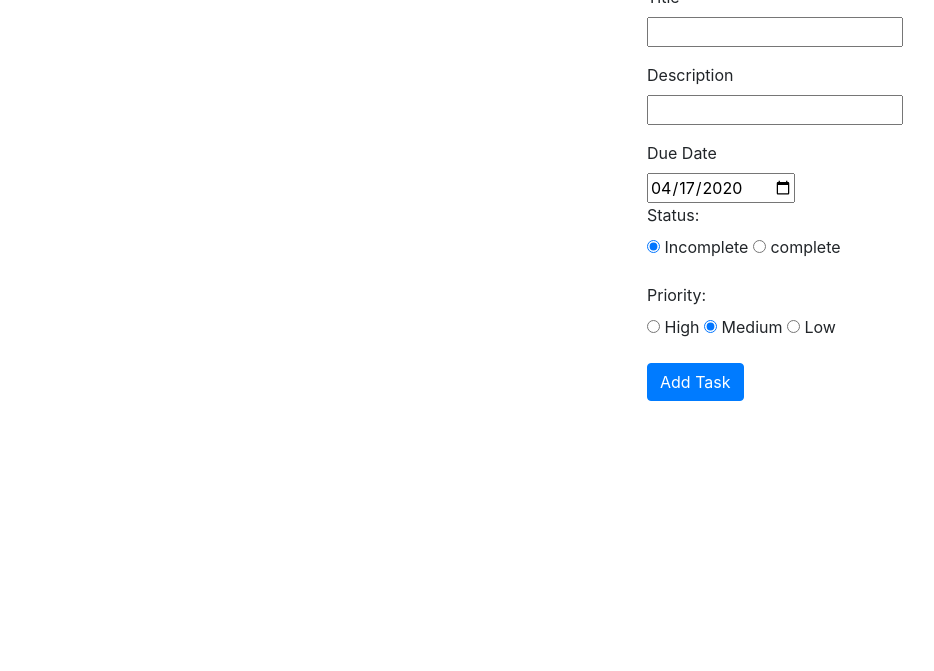
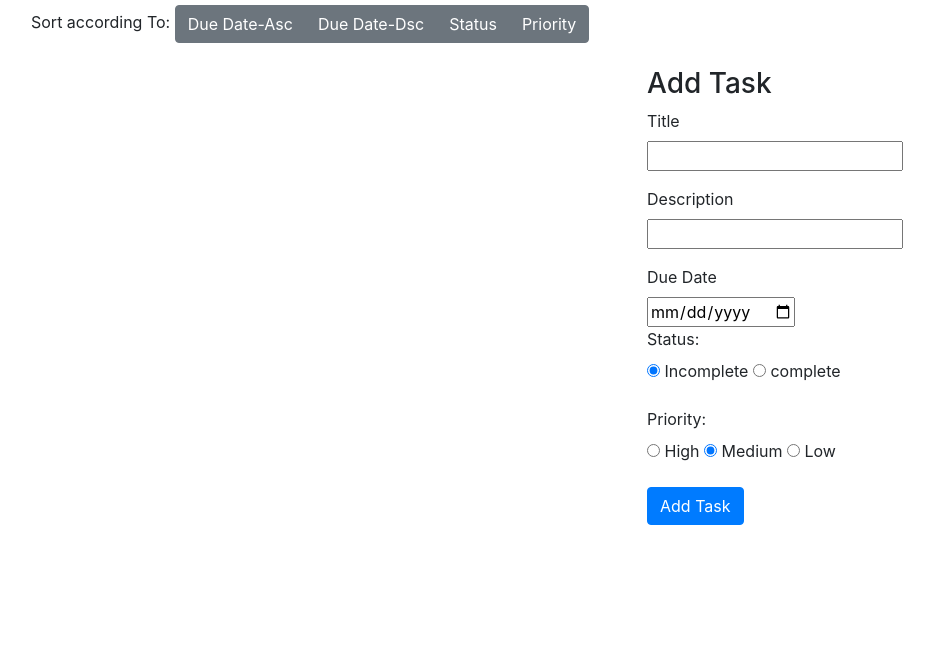
Before and after one commit to ankitrana123/Todo-Notes-Project-Nagarro, a website: page public/index.html in a window 1280 px wide. Shown: the part 129-800 px from the top of the page, without its empty margins (17-951 px from the left). Drawn offline with nearby package versions, Linux system fonts and the light colour scheme; no server answers.

Commit message:
added the sorting functionality

```diff
--- a/public/index.html
+++ b/public/index.html
@@ -8,45 +8,33 @@
         <link rel="stylesheet" href="https://stackpath.bootstrapcdn.com/bootstrap/4.3.1/css/bootstrap.min.css" integrity="sha384-ggOyR0iXCbMQv3Xipma34MD+dH/1fQ784/j6cY/iJTQUOhcWr7x9JvoRxT2MZw1T" crossorigin="anonymous">
     <script src="https://stackpath.bootstrapcdn.com/bootstrap/4.3.1/js/bootstrap.min.js" integrity="sha384-JjSmVgyd0p3pXB1rRibZUAYoIIy6OrQ6VrjIEaFf/nJGzIxFDsf4x0xIM+B07jRM" crossorigin="anonymous"></script>
     <script defer async src="index.js"></script>
+    <script src="list.js"></script>
 
     <title>Document</title>
 </head>
 <body>
     <div class="p-4 m-4">
+        <H2 style="text-align: center; font-family: 'Franklin Gothic Medium', 'Arial Narrow', Arial, sans-serif;padding-bottom: 40px;">Task-Notes TO-DO Application</H2>
+        <div class="row">
 
+            <div class="col-sm-6">
+                Sort according To:
+                <div class="btn-group mr-2" role="group" aria-label="First group">
+                    <button type="button" class="btn btn-secondary" id="duedate" onclick="listing(1)">Due Date-Asc</button>
+                    <button type="button" class="btn btn-secondary" id="duedate" onclick="listing(2)">Due Date-Dsc</button>
+                    <button type="button" class="btn btn-secondary" id="status" onclick="listing(3)">Status</button>
+                    <button type="button" class="btn btn-secondary" id="priority" onclick="listing(4)">Priority</button>
+                  </div>
+            </div>
+        </div>
         <div class="row">
+
         <div class="col-sm-6 p-4">
-        <div class="list-group myclass">
-            <script>
-                $.getJSON('http://localhost:2223/api/todos', function(data) {
-                    data.forEach(element => {
-                        var text = `
-                        <a href="#collapse${element.id}" data-toggle="collapse" role="button" aria-expanded="true" aria-controls="collapse${element.id}"
-                                class="list-group-item list-group-item-action flex-column align-items-start" id="${element.id}">
 
-                            <div class="d-flex w-100 justify-content-between">
-                                <h5 class="mb-1">${element.title}</h5>
-                                <small>Priority: ${element.priority}</small>
-                            </div>
-                            <p class="mb-1">${element.description}</p>
-                            <div class="d-flex w-100 justify-content-between">
-                                <h6 class="">State: ${element.status}</h6>
-
-                                <small>Due Date: ${element.duedate.substring(0, 10)}</small>
-                            </div>
-                         </a>
-
-                            <div class="collapse" id="collapse${element.id}">
-
-                            </div>
-                            `
-                        $(".myclass").append(text);
-                    });
+            <div class="list-group myclass">
 
 
-                })
-            </script>
-
+            <script>listing(1);</script>
         </div>
 
         </div>
--- /dev/null
+++ b/public/list.js
@@ -0,0 +1,60 @@
+function listing(sortId) {
+    $('.myclass').empty()
+    console.log(sortId)
+    $.getJSON('http://localhost:2223/api/todos', function (data) {
+        if (sortId == 1) {
+            data.sort(function (a, b) {
+                return new Date(b.duedate) - new Date(a.duedate);
+            });
+        } else if (sortId == 2) {
+            data.sort(function (a, b) {
+                return new Date(a.duedate) - new Date(b.duedate);
+            });
+        } else if (sortId == 3) {
+            var sortOrder = ['High', 'Medium', 'Low'];
+            data.sort(
+                function (a, b) {                              // Pass a function to the sort that takes 2 elements to compare
+                    if (a.priority == b.priority) {                    // If the elements both have the same `type`,
+                        return a.Title.localeCompare(b.title);
+                    } else {
+                        return sortOrder.indexOf(a.priority) - sortOrder.indexOf(b.priority); // Substract indexes, If element `a` comes first in the array, the returned value will be negative, resulting in it being sorted before `b`, and vice versa.
+                    }
+                }
+            );
+        } else if (sortId == 4) {
+            var sortOrder = ['incomplete', 'complete'];   // Declare a array that defines the order of the elements to be sorted.
+            data.sort(
+                function (a, b) {                              // Pass a function to the sort that takes 2 elements to compare
+                    if (a.status == b.status) {                    // If the elements both have the same `type`,
+                        return a.title.localeCompare(b.title); // Compare the elements by `name`.
+                    } else {                                   // Otherwise,
+                        return sortOrder.indexOf(a.status) - sortOrder.indexOf(b.status); // Substract indexes, If element `a` comes first in the array, the returned value will be negative, resulting in it being sorted before `b`, and vice versa.
+                    }
+                }
+            );
+        }
+
+
+        console.log(data)
+        data.forEach(element => {
+            var text = `
+            <a href="#collapse${element.Id}" data-toggle="collapse" role="button" aria-expanded="true" aria-controls="collapse${element.Id}"
+                class="list-group-item list-group-item-action flex-column align-items-start" id="${element.Id}">
+                <div class="d-flex w-100 justify-content-between">
+                    <h5 class="mb-1">${element.title}</h5>
+                    <small>Priority: ${element.priority}</small>
+                </div>
+                <p class="mb-1">${element.description}</p>
+                <div class="d-flex w-100 justify-content-between">
+                    <h6 class="">State: ${element.status}</h6>
+                    <small>Due Date: ${element.duedate.substring(0, 10)}</small>
+                </div>
+            </a>
+            <div class="collapse" id="collapse${element.id}">
+
+            </div>
+            `
+            $(".myclass").append(text);
+        });
+    })
+}
```
Also changed, not shown: public/index.js (line endings or trailing spaces), 1 other file.
